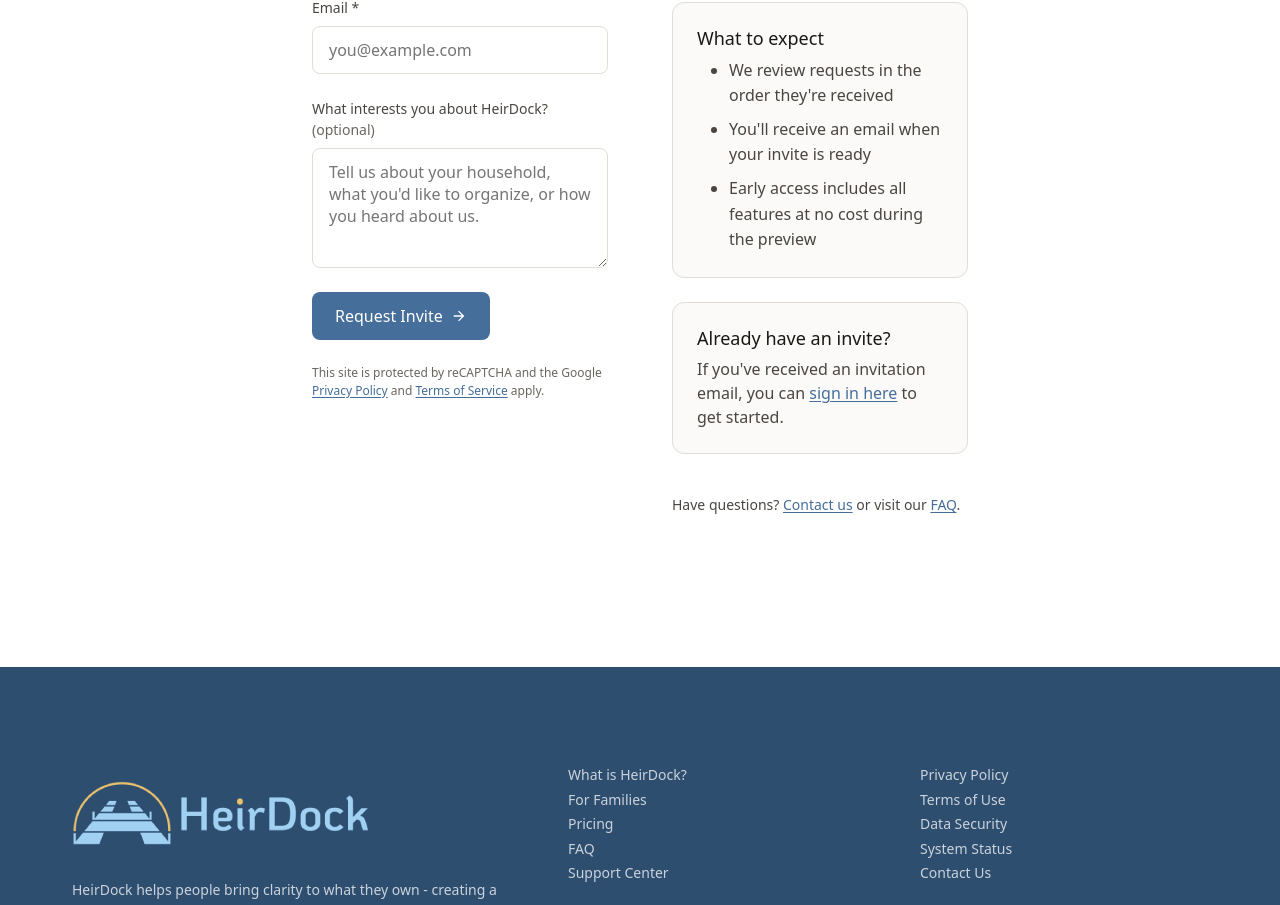
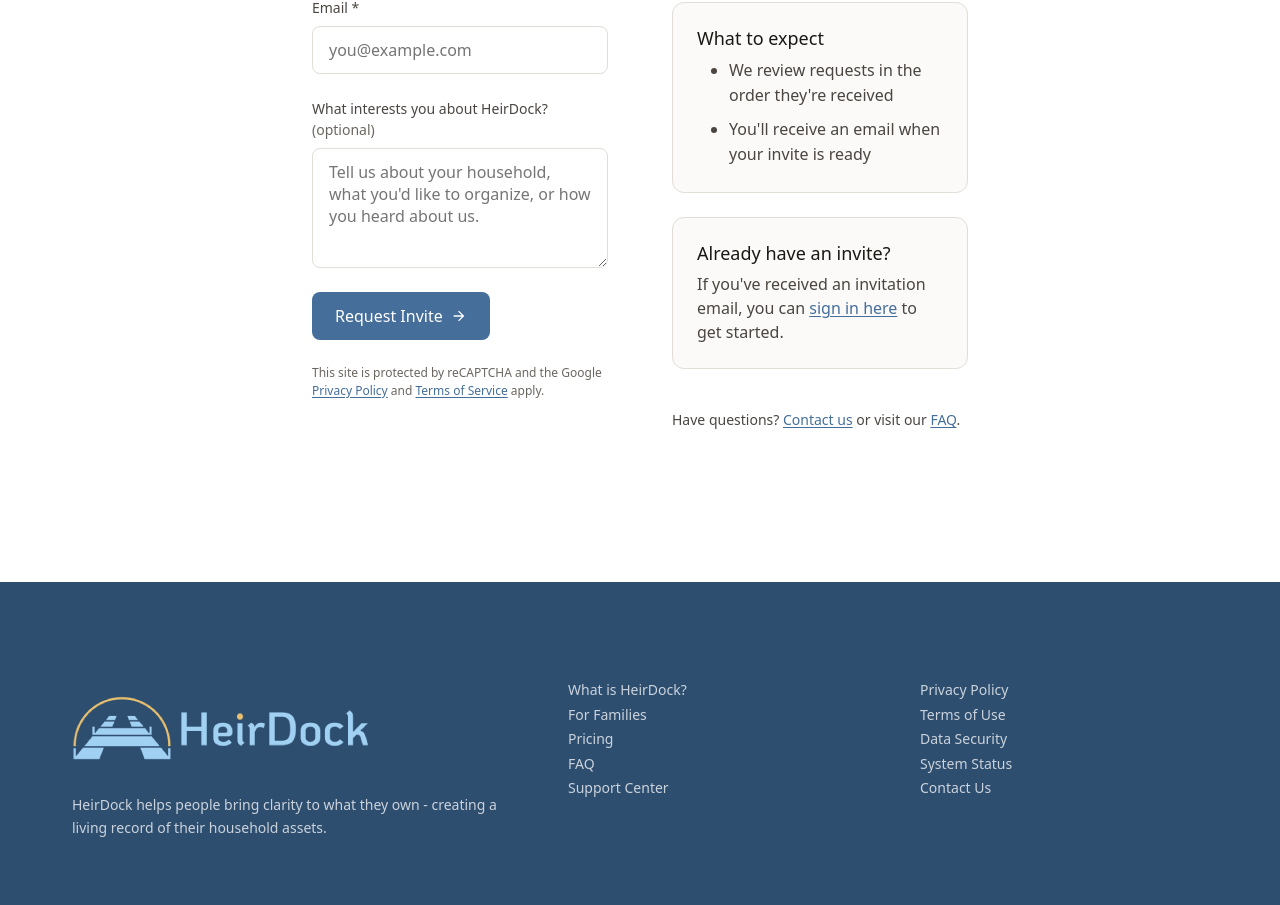
Before and after one commit to HeirDock/heirdock-website, a React (Vite) app in the folder apps/web/: page /invite in a window 1280 px wide. Shown: the part 843-1748 px from the top of the page. Built offline with nearby package versions, Linux system fonts and the light colour scheme.

Commit message:
copy(invite): drop the "no cost during the preview" line (#23)
Sign-up starts the normal 30-day trial and then bills, so the promise
wasn't true. The owner chose to remove it rather than restate terms.

```diff
--- a/apps/web/src/pages/Invite.tsx
+++ b/apps/web/src/pages/Invite.tsx
@@ -123,7 +123,6 @@
                 <ul className="invite-info-card__list">
                   <li>We review requests in the order they're received</li>
                   <li>You'll receive an email when your invite is ready</li>
-                  <li>Early access includes all features at no cost during the preview</li>
                 </ul>
               </div>
 
```
